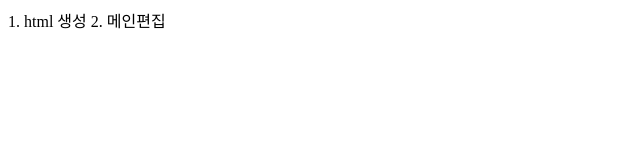
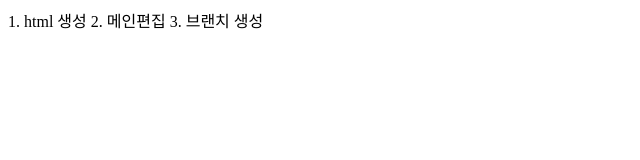
Before and after one commit to byfaith2000/miracle-maker211207, a plain HTML site: page index.html in a window 1280 px wide. Shown: the whole page, without its empty margins (0-640 px from the left). Drawn offline with Linux system fonts and the light colour scheme.

Commit message:
3브랜치생성

```diff
--- a/index.html
+++ b/index.html
@@ -9,5 +9,6 @@
 <body>
     1. html 생성
     2. 메인편집
+    3. 브랜치 생성
 </body>
 </html>
```
